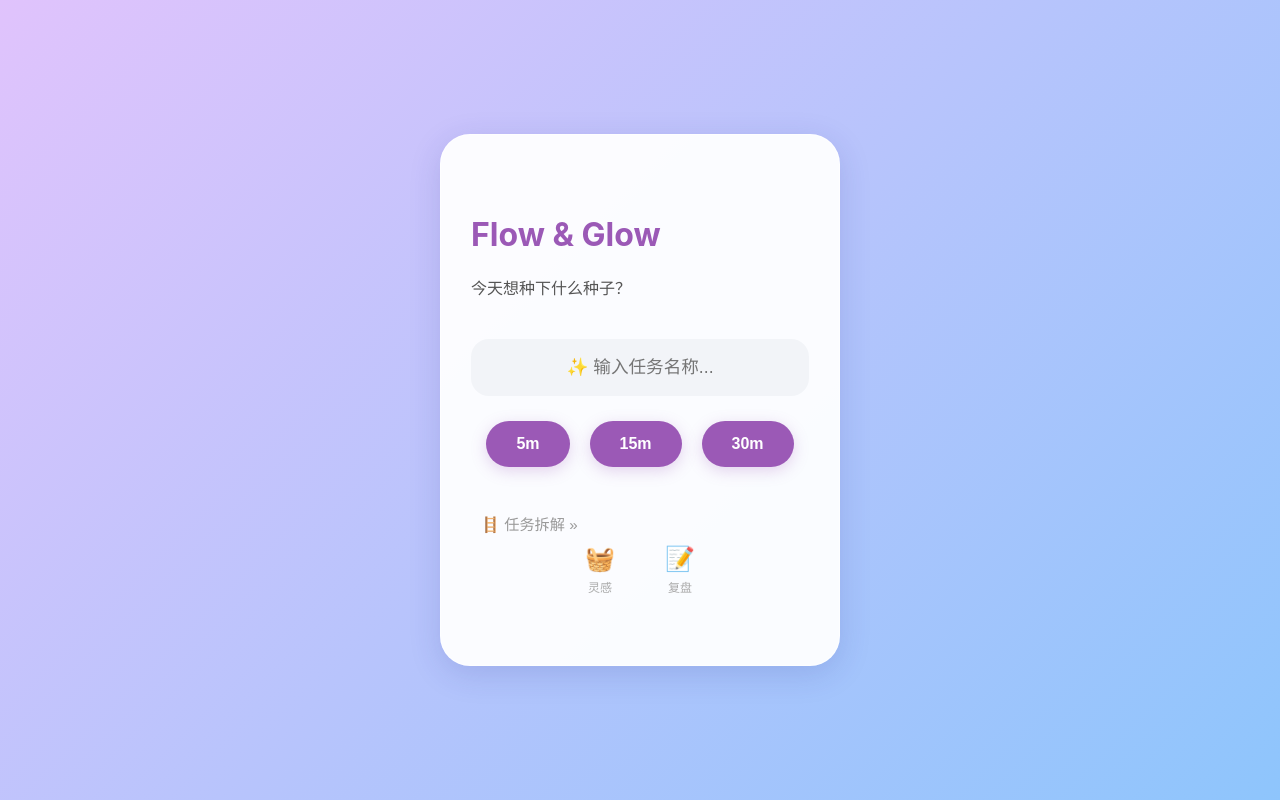
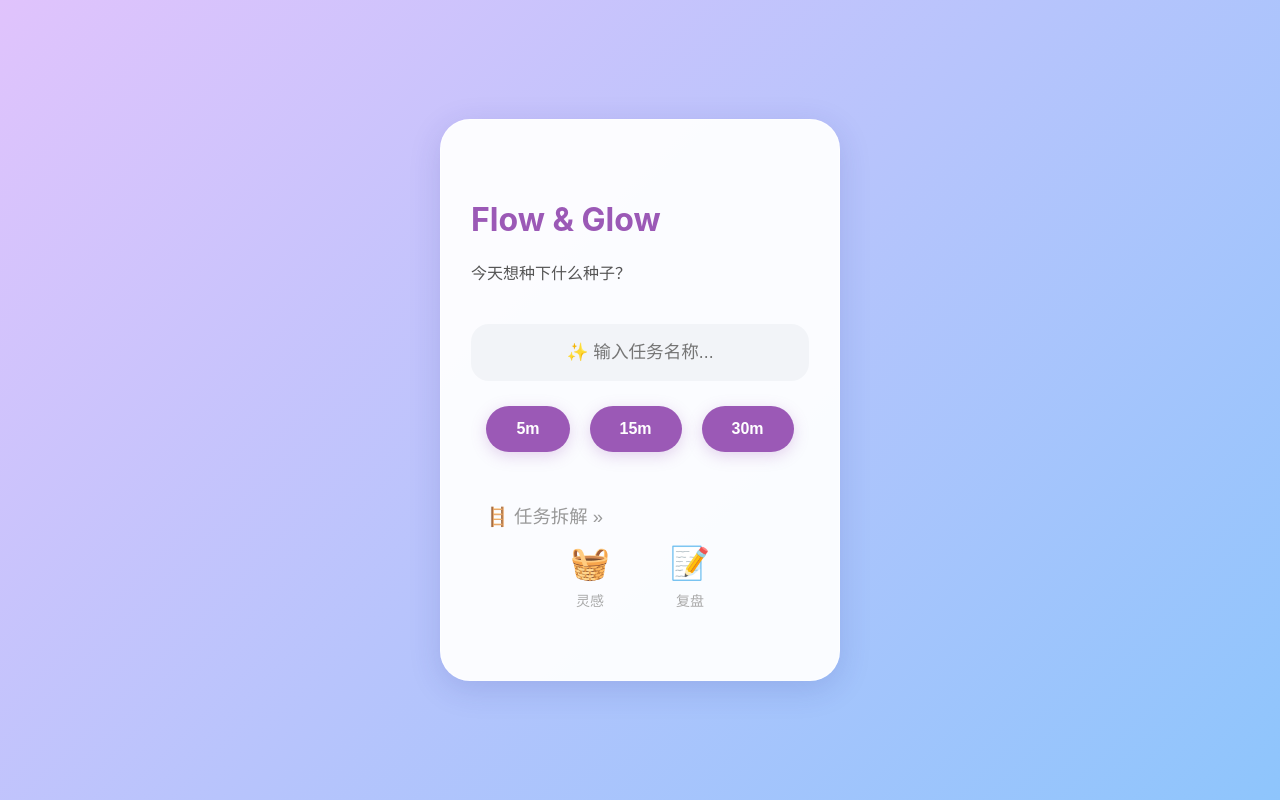
Before and after one commit to godblessecho/FlowGlow, a plain HTML site: page index.html in a window 1280 px wide. Drawn offline with Linux system fonts and the light colour scheme.

Commit message:
Add files via upload
updated icone

```diff
--- a/index.html
+++ b/index.html
@@ -3,7 +3,7 @@
 <head>
     <meta charset="UTF-8">
     <meta name="viewport" content="width=device-width, initial-scale=1.0, maximum-scale=1.0, user-scalable=no, viewport-fit=cover">
-    <title>Flow & Glow v12.8</title>
+    <title>Flow & Glow v12.9</title>
 
     <link rel="manifest" href="manifest.json">
     <meta name="theme-color" content="#9b59b6">
@@ -22,60 +22,48 @@
 
         body {
             margin: 0; padding: 0;
-            /* 使用 dvh 解决移动端地址栏高度跳动问题 */
             min-height: 100dvh;
             display: flex; justify-content: center; align-items: center;
             background: var(--bg-gradient);
-            font-family: -apple-system, BlinkMacSystemFont, "SF Pro Text", "Helvetica Neue", sans-serif; /* 针对 Apple 设备优化字体 */
+            font-family: -apple-system, BlinkMacSystemFont, "SF Pro Text", "Helvetica Neue", sans-serif;
             overflow: hidden; color: var(--text-color);
             -webkit-user-select: none;
-            /* 确保背景铺满 */
             background-attachment: fixed;
         }
 
         #app-container {
             background: var(--card-bg);
-            /* 核心适配逻辑：默认（手机）全屏模式 */
             width: 100%;
-            height: 100dvh; /* 铺满手机屏幕 */
-            border-radius: 0; /* 手机模式下去掉圆角 */
-
-            /* iPhone 安全区域适配 (灵动岛/底部横条) */
+            height: 100dvh;
+            border-radius: 0;
             padding-top: env(safe-area-inset-top);
             padding-bottom: env(safe-area-inset-bottom);
             padding-left: 20px;
             padding-right: 20px;
-
             box-sizing: border-box;
             overflow-y: auto;
-            -webkit-overflow-scrolling: touch; /* iOS 惯性滚动 */
+            -webkit-overflow-scrolling: touch;
             display: flex; flex-direction: column;
         }
 
-        /* 针对 Mac/iPad 等宽屏设备的媒体查询 */
         @media (min-width: 600px) {
             #app-container {
-                /* 电脑模式：变回悬浮卡片 */
                 width: 400px;
                 height: auto;
-                max-height: 85vh; /* 不要撑太满 */
+                max-height: 85vh;
                 border-radius: 30px;
                 box-shadow: var(--glass-shadow);
                 border: 1px solid rgba(255, 255, 255, 0.6);
-
-                /* 电脑上恢复常规内边距 */
                 padding: 40px 30px;
             }
         }
 
-        /* 内容区域居中优化 */
         .content-wrapper {
             flex: 1;
             display: flex; flex-direction: column; justify-content: flex-start;
             padding-top: 20px;
         }
 
-        /* 任务条样式 */
         .sub-task-item {
             background: white; padding: 16px 18px; border-radius: 18px; margin-bottom: 12px;
             display: flex; justify-content: space-between; align-items: center;
@@ -86,9 +74,8 @@
         .sub-task-item.done { opacity: 0.6; background: #fafafa; }
         .drag-handle { cursor: grab; color: #ddd; padding-right: 12px; font-size: 20px; }
 
-        /* 计时器视觉 */
         .timer-circle {
-            width: 240px; height: 240px; border-radius: 50%; /* 稍微加大一点 */
+            width: 240px; height: 240px; border-radius: 50%;
             background: white; margin: 30px auto;
             display: flex; flex-direction: column; justify-content: center; align-items: center;
             position: relative; overflow: hidden;
@@ -96,32 +83,56 @@
         }
         .progress-fill { position: absolute; bottom: 0; width: 100%; height: 0%; background: rgba(155, 89, 182, 0.1); transition: height 1s linear; }
 
-        /* 输入框优化 */
         input[type="text"] {
             width: 100%; padding: 18px; box-sizing: border-box;
             border: none; background: #f2f4f8; border-radius: 18px;
             font-size: 1.1em; margin-bottom: 20px; outline: none; text-align: center;
-            /* 解决 iOS 输入框内阴影 */
             -webkit-appearance: none;
         }
 
-        /* 按钮通用 */
         .btn { background: var(--primary-color); color: white; border: none; padding: 14px 30px; border-radius: 50px; cursor: pointer; font-weight: 600; margin: 5px; font-size: 1em; box-shadow: 0 4px 15px rgba(155, 89, 182, 0.25); }
         .btn:active { transform: scale(0.96); }
 
-        /* 隐藏滚动条但保留功能 */
+        /* 底部操作区样式优化 */
+        .bottom-action-area {
+            margin-top: auto;
+            padding-bottom: 30px;
+            display: flex;
+            justify-content: center;
+            gap: 60px; /* 增加间距 */
+        }
+        .icon-btn-wrapper {
+            cursor: pointer;
+            display: flex;
+            flex-direction: column;
+            align-items: center;
+            gap: 8px;
+            color: #aaa;
+            transition: color 0.2s;
+        }
+        .icon-btn-wrapper:active { color: var(--primary-color); transform: scale(0.95); }
+        .icon-symbol { font-size: 32px; } /* 图标变大 */
+        .icon-label { font-size: 14px; font-weight: 500; } /* 文字变大 */
+
+        /* 任务拆解文字按钮 */
+        .planning-link-btn {
+            background: none;
+            border: none;
+            color: #999;
+            cursor: pointer;
+            font-size: 1.15em; /* 字体变大 */
+            padding: 15px;
+            font-weight: 500;
+        }
+
         #app-container::-webkit-scrollbar { display: none; }
-
         .hidden { display: none !important; }
         .fade-in { animation: fadeIn 0.4s cubic-bezier(0.2, 0.8, 0.2, 1); }
         @keyframes fadeIn { from { opacity: 0; transform: translateY(15px); } to { opacity: 1; transform: translateY(0); } }
 
-        /* 模态框适配 */
         .modal-overlay { position: fixed; top: 0; left: 0; width: 100%; height: 100%; background: rgba(255,255,255,0.95); z-index: 100; display: flex; justify-content: center; align-items: center; opacity: 0; pointer-events: none; transition: 0.3s; backdrop-filter: blur(5px); }
         .modal-overlay.open { opacity: 1; pointer-events: auto; }
         .modal-card { width: 85%; max-width: 360px; max-height: 80%; overflow-y: auto; text-align: center; }
-
-        /* 热力图 */
         .heatmap-container { display: grid; grid-template-columns: repeat(7, 1fr); gap: 6px; margin: 20px 0; }
         .heat-cell { aspect-ratio: 1; border-radius: 6px; background: #f0f0f0; position: relative; }
         .heat-cell span { position: absolute; bottom: -14px; left: 0; width: 100%; font-size: 10px; color: #aaa; }
@@ -142,14 +153,17 @@
                 <button class="btn" onclick="quickStart(15)">15m</button>
                 <button class="btn" onclick="quickStart(30)">30m</button>
             </div>
-            <button onclick="toPlanning()" style="background:none; border:none; color:#999; cursor:pointer; font-size: 0.95em; padding: 10px;">🪜 任务拆解 &raquo;</button>
 
-            <div style="margin-top: auto; padding-bottom: 30px; display:flex; justify-content:center; gap:50px;">
-                <div onclick="openModal('depot-modal')" style="cursor:pointer; display:flex; flex-direction:column; align-items:center; gap:5px; color:#aaa;">
-                    <span style="font-size:24px;">🧺</span><span style="font-size:12px;">灵感</span>
+            <button onclick="toPlanning()" class="planning-link-btn">🪜 任务拆解 &raquo;</button>
+
+            <div class="bottom-action-area">
+                <div onclick="openModal('depot-modal')" class="icon-btn-wrapper">
+                    <span class="icon-symbol">🧺</span>
+                    <span class="icon-label">灵感</span>
                 </div>
-                <div onclick="showDailySummary()" style="cursor:pointer; display:flex; flex-direction:column; align-items:center; gap:5px; color:#aaa;">
-                    <span style="font-size:24px;">📝</span><span style="font-size:12px;">复盘</span>
+                <div onclick="showDailySummary()" class="icon-btn-wrapper">
+                    <span class="icon-symbol">📝</span>
+                    <span class="icon-label">复盘</span>
                 </div>
             </div>
         </div>
@@ -162,7 +176,7 @@
                 <button class="btn" style="margin:0; padding:0 25px;" onclick="addSubTask()">+</button>
             </div>
             <div id="planning-list" style="flex:1; overflow-y:auto; text-align:left; padding-bottom: 20px;"></div>
-            <button onclick="location.reload()" style="background:none; border:none; color:#bbb; padding: 20px;">返回首页</button>
+            <button onclick="location.reload()" style="background:none; border:none; color:#bbb; padding: 20px; font-size:1em;">返回首页</button>
         </div>
 
         <div id="step-setup" class="hidden fade-in">
@@ -173,7 +187,7 @@
                 <button class="btn" onclick="startFocusFromPlan(15)">15m</button>
                 <button class="btn" onclick="startFocusFromPlan(30)">30m</button>
             </div>
-            <button onclick="showSection('step-planning')" style="background:none; border:none; color:#bbb;">返回列表</button>
+            <button onclick="showSection('step-planning')" style="background:none; border:none; color:#bbb; font-size:1em;">返回列表</button>
         </div>
 
         <div id="step-focus" class="hidden fade-in">
@@ -235,7 +249,6 @@
 
     const PRAISES = ["行动力爆表！🚀", "你专注的样子真好看✨", "进度条君表示很满意！", "效率简直不科学！", "给自己点个赞👍", "ENFP的超能力爆发了！", "没有什么能阻挡你！"];
 
-    // 交互逻辑
     function showSection(id) {
         document.querySelectorAll('.content-wrapper > div').forEach(d => d.classList.add('hidden'));
         document.getElementById(id).classList.remove('hidden');
@@ -250,7 +263,7 @@
     function toPlanning() {
         let val = document.getElementById('big-task-input').value;
         if(!val) return alert("请先输入任务名称~");
-        document.getElementById('plan-title').innerText = val; // Added missing element update
+        document.getElementById('plan-title').innerText = val;
         showSection('step-planning');
         renderSubTasks();
     }
@@ -279,7 +292,6 @@
             };
             list.appendChild(div);
         });
-        // 更新进度条
         let pct = subTasks.length ? (subTasks.filter(t=>t.done).length / subTasks.length * 100) : 0;
         document.getElementById('progress-fill-line').style.width = pct + '%';
     }
@@ -326,7 +338,6 @@
     function startRest() { isRest = true; startTimer("🧘 休息时间", 5); }
     function backToPlanning() { isRest = false; if(subTasks.length) { renderSubTasks(); showSection('step-planning'); } else { location.reload(); } }
 
-    // 灵感篮子逻辑
     function addToDepot() {
         let v = document.getElementById('depot-input').value;
         if(v) { depotTasks.push(v); localStorage.setItem('flow_v11_tasks', JSON.stringify(depotTasks)); document.getElementById('depot-input').value=""; updateDepotUI(); }
@@ -335,7 +346,6 @@
         document.getElementById('depot-list').innerHTML = depotTasks.map((t,i) => `<div style="padding:10px; border-bottom:1px solid #eee; display:flex; justify-content:space-between;">${t} <span onclick="depotTasks.splice(${i},1);localStorage.setItem('flow_v11_tasks',JSON.stringify(depotTasks));updateDepotUI()" style="color:#ff6b6b;cursor:pointer;">×</span></div>`).join('');
     }
 
-    // 复盘
     function showDailySummary() {
         let grid = document.getElementById('heatmap-grid'); grid.innerHTML = "";
         for(let i=6; i>=0; i--) {
```
